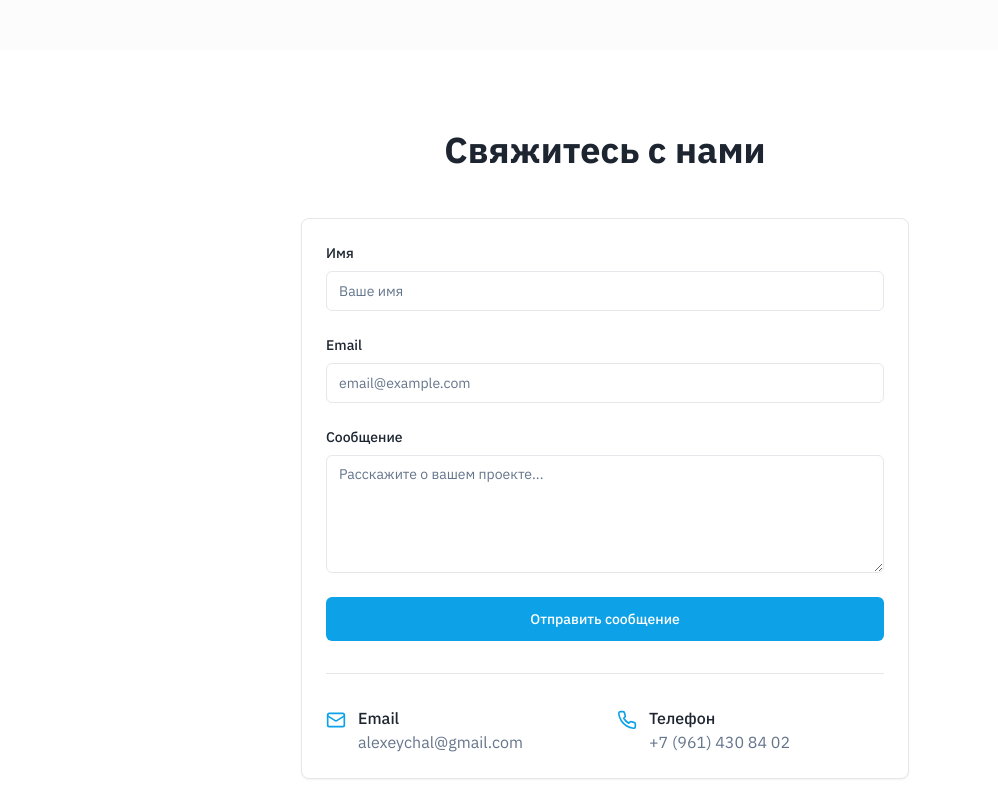
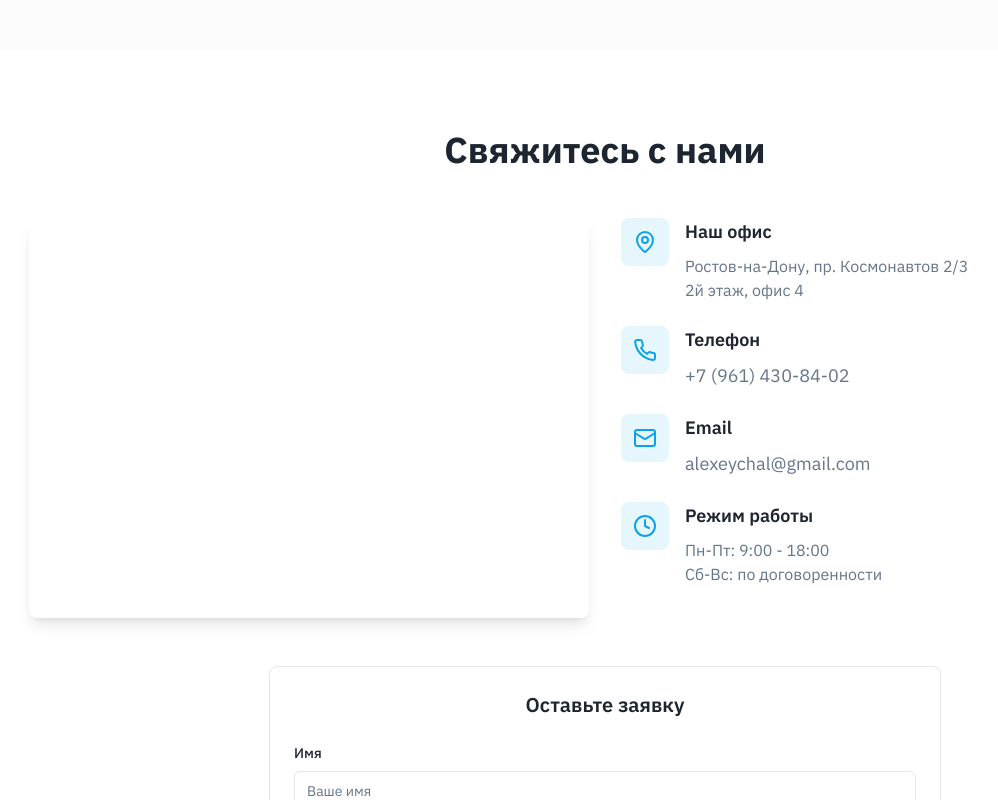
Before and after one commit to pr-poehali-dev/smart-transport-system, a React (Vite) app: page / in a window 1280 px wide. Shown: the part 2240-3040 px from the top of the page, without its empty margins (35-1033 px from the left). Built offline with nearby package versions, Linux system fonts and the light colour scheme.

Commit message:
Уточнение адреса организации в Ростове

```diff
--- a/src/pages/Index.tsx
+++ b/src/pages/Index.tsx
@@ -209,10 +209,73 @@ E-mail: alexeychal@gmail.com
       </section>
 
       <section id="contacts" className="py-20 px-4">
-        <div className="container mx-auto max-w-2xl">
+        <div className="container mx-auto">
           <h2 className="text-4xl font-bold text-center mb-12">Свяжитесь с нами</h2>
-          <Card>
+
+          <div className="grid lg:grid-cols-2 gap-8 max-w-6xl mx-auto mb-12">
+            <div className="w-full h-[400px] rounded-lg overflow-hidden shadow-lg">
+              <iframe
+                src="https://yandex.ru/map-widget/v1/?ll=39.712600%2C47.236000&z=16&pt=39.712600,47.236000,pm2rdm"
+                width="100%"
+                height="100%"
+                frameBorder="0"
+                style={{ border: 0 }}
+                allowFullScreen
+              />
+            </div>
+
+            <div className="space-y-6">
+              <div className="flex items-start gap-4">
+                <div className="w-12 h-12 bg-primary/10 rounded-lg flex items-center justify-center flex-shrink-0">
+                  <Icon name="MapPin" className="text-primary" size={24} />
+                </div>
+                <div>
+                  <h3 className="font-semibold text-lg mb-2">Наш офис</h3>
+                  <p className="text-muted-foreground">Ростов-на-Дону, пр. Космонавтов 2/3</p>
+                  <p className="text-muted-foreground">2й этаж, офис 4</p>
+                </div>
+              </div>
+
+              <div className="flex items-start gap-4">
+                <div className="w-12 h-12 bg-primary/10 rounded-lg flex items-center justify-center flex-shrink-0">
+                  <Icon name="Phone" className="text-primary" size={24} />
+                </div>
+                <div>
+                  <h3 className="font-semibold text-lg mb-2">Телефон</h3>
+                  <a href="tel:+79614308402" className="text-muted-foreground hover:text-primary transition-colors text-lg">
+                    +7 (961) 430-84-02
+                  </a>
+                </div>
+              </div>
+
+              <div className="flex items-start gap-4">
+                <div className="w-12 h-12 bg-primary/10 rounded-lg flex items-center justify-center flex-shrink-0">
+                  <Icon name="Mail" className="text-primary" size={24} />
+                </div>
+                <div>
+                  <h3 className="font-semibold text-lg mb-2">Email</h3>
+                  <a href="mailto:alexeychal@gmail.com" className="text-muted-foreground hover:text-primary transition-colors text-lg">
+                    alexeychal@gmail.com
+                  </a>
+                </div>
+              </div>
+
+              <div className="flex items-start gap-4">
+                <div className="w-12 h-12 bg-primary/10 rounded-lg flex items-center justify-center flex-shrink-0">
+                  <Icon name="Clock" className="text-primary" size={24} />
+                </div>
+                <div>
+                  <h3 className="font-semibold text-lg mb-2">Режим работы</h3>
+                  <p className="text-muted-foreground">Пн-Пт: 9:00 - 18:00</p>
+                  <p className="text-muted-foreground">Сб-Вс: по договоренности</p>
+                </div>
+              </div>
+            </div>
+          </div>
+
+          <Card className="max-w-2xl mx-auto">
             <CardContent className="pt-6">
+              <h3 className="text-xl font-semibold mb-6 text-center">Оставьте заявку</h3>
               <form onSubmit={handleSubmit} className="space-y-6">
                 <div>
                   <label className="text-sm font-medium mb-2 block">Имя</label>
@@ -247,25 +310,6 @@ E-mail: alexeychal@gmail.com
                   Отправить сообщение
                 </Button>
               </form>
-
-              <div className="mt-8 pt-8 border-t">
-                <div className="grid md:grid-cols-2 gap-6">
-                  <div className="flex items-start gap-3">
-                    <Icon name="Mail" className="text-primary mt-1" size={20} />
-                    <div>
-                      <div className="font-medium">Email</div>
-                      <a href="mailto:alexeychal@gmail.com" className="text-muted-foreground hover:text-primary transition-colors">alexeychal@gmail.com</a>
-                    </div>
-                  </div>
-                  <div className="flex items-start gap-3">
-                    <Icon name="Phone" className="text-primary mt-1" size={20} />
-                    <div>
-                      <div className="font-medium">Телефон</div>
-                      <a href="tel:+79614308402" className="text-muted-foreground hover:text-primary transition-colors">+7 (961) 430 84 02</a>
-                    </div>
-                  </div>
-                </div>
-              </div>
             </CardContent>
           </Card>
         </div>
@@ -306,9 +350,14 @@ E-mail: alexeychal@gmail.com
               </div>
             </div>
 
-            <div className="md:col-span-2">
+            <div>
               <h3 className="font-semibold mb-3">Юридический адрес</h3>
               <p>344000, Ростовская область, г. Ростов-на-Дону, пр. Ленина 90Е, кв. 22</p>
+            </div>
+
+            <div>
+              <h3 className="font-semibold mb-3">Фактический адрес</h3>
+              <p>Ростов-на-Дону, пр. Космонавтов 2/3, 2й этаж, офис 4</p>
             </div>
           </div>
 
```
